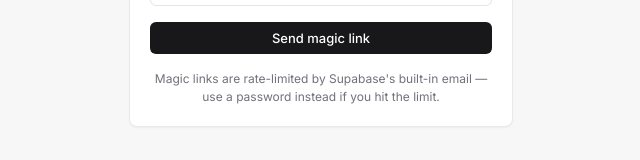
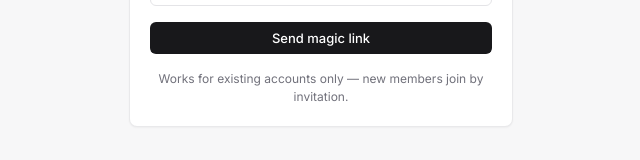
Before and after one commit to Atanub707/lead-portal, a Next.js app: page /login in a window 1280 px wide. Both pictures are taken after a click on the button "Magic link". Shown: the part 458-618 px from the top of the page, without its empty margins (319-959 px from the left). Built offline with nearby package versions, Linux system fonts and the light colour scheme.

Commit message:
Auth hardening: magic-link sign-in can no longer create accounts (shouldCreateUser: false)

```diff
--- a/src/app/login/page.tsx
+++ b/src/app/login/page.tsx
@@ -48,6 +48,7 @@ export default function LoginPage() {
         email,
         options: {
           emailRedirectTo: `${window.location.origin}/auth/callback`,
+          shouldCreateUser: false,
         },
       });
       if (error) {
@@ -217,8 +218,7 @@ export default function LoginPage() {
               </button>
 
               <p className="text-center text-[12px] text-zinc-500">
-                Magic links are rate-limited by Supabase&apos;s built-in email —
-                use a password instead if you hit the limit.
+                Works for existing accounts only — new members join by invitation.
               </p>
             </form>
           )}
```
